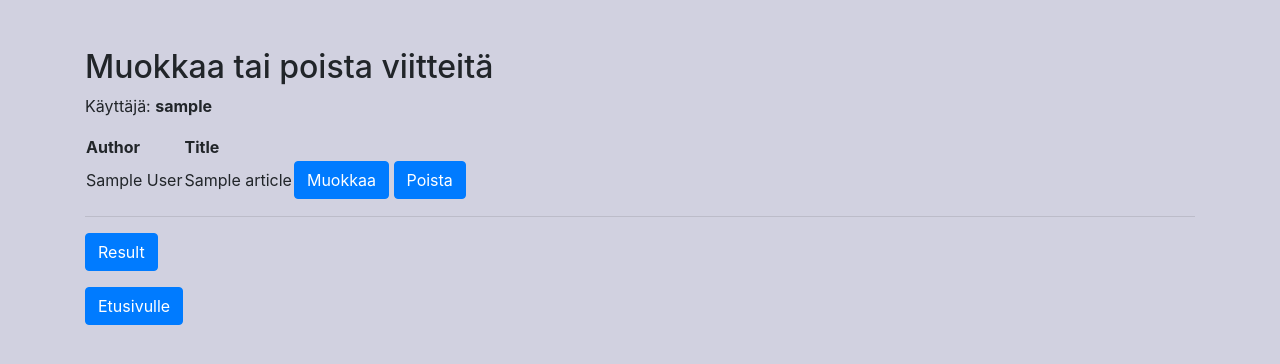
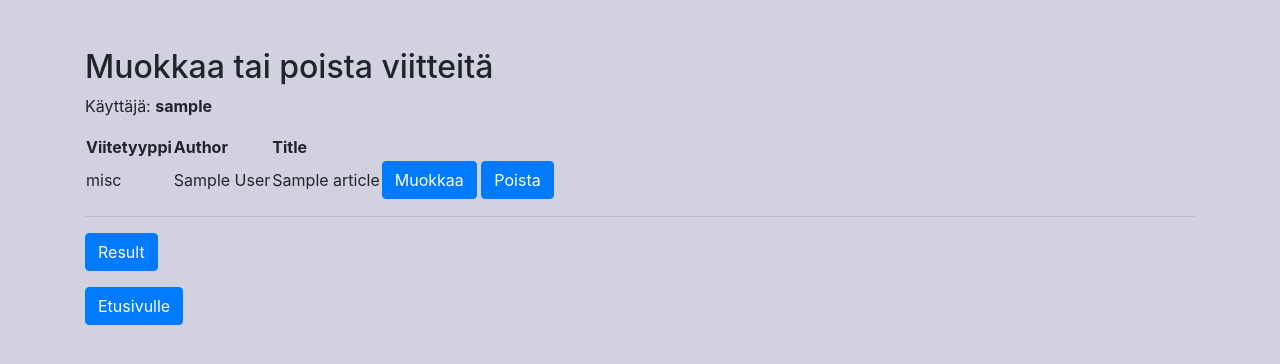
Before and after one commit to asvorg/ohtu-miniprojekti, a Flask app: a page that uses src/frontend/templates/list.html in a window 1280 px wide. Shown: the top 364 px of the page. Run offline with Flask 3, Linux system fonts and the light colour scheme; a database or web service that is not in the repository returns one stand-in record (values such as "Sample title"); some libraries are stand-ins or nearby versions.

Commit message:
viitetyyppi näkyville muokkauslistaan

```diff
--- a/src/frontend/templates/list.html
+++ b/src/frontend/templates/list.html
@@ -25,6 +25,9 @@
         <table>
         <tr>
             <th>
+                Viitetyyppi
+            </th>
+            <th>
                 Author
             </th>
             <th>
@@ -33,6 +36,9 @@
         </tr>
         {% for cite in cites %}
         <tr>
+            <td>
+                {{ cite_types[cite.cite_key] }}
+            </td>
             <td title="{{ cite }}">{{ cite.author }}</td>
             <td>{{cite.title}}</td>
             <td>
```
